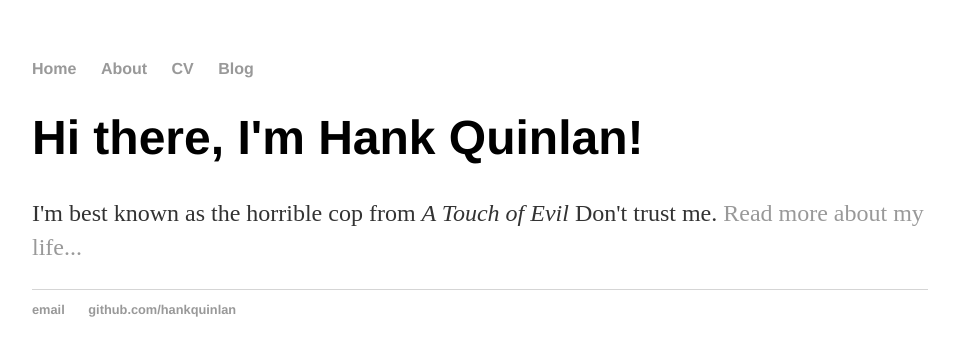
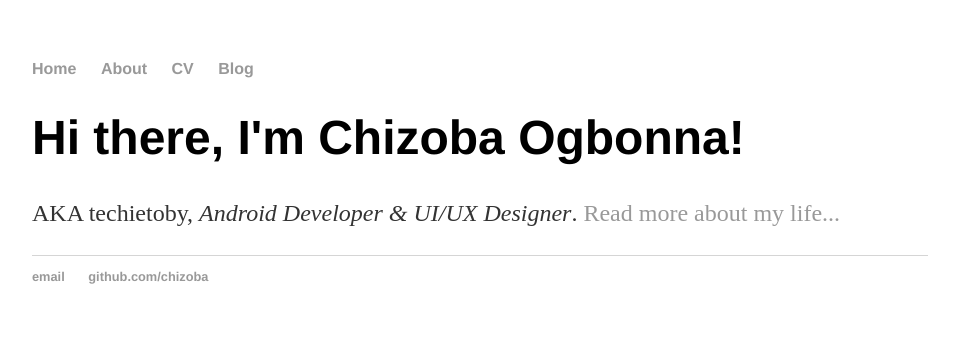
Before and after one commit to chizoba/chizoba.github.io, a Jekyll site: the page built from index.html, in a window 1280 px wide. Shown: the top 356 px of the page, without its empty margins (160-1119 px from the left). Built offline with Jekyll 4.4.1, drawn with Linux system fonts in a browser that asks for light colours.

Commit message:
Update index.html

```diff
--- a/index.html
+++ b/index.html
@@ -1,30 +1,8 @@
-<!DOCTYPE html>
-<html>
-	<head>
-		<title>Hank Quinlan, Horrible Cop</title>
-		<!-- link to main stylesheet -->
-		<link rel="stylesheet" type="text/css" href="/css/main.css">
-	</head>
-	<body>
-		<nav>
-    		<ul>
-        		<li><a href="/">Home</a></li>
-	        	<li><a href="/about">About</a></li>
-        		<li><a href="/cv">CV</a></li>
-        		<li><a href="/blog">Blog</a></li>
-    		</ul>
-		</nav>
-		<div class="container">
-    		<div class="blurb">
-        		<h1>Hi there, I'm Hank Quinlan!</h1>
-				<p>I'm best known as the horrible cop from <em>A Touch of Evil</em> Don't trust me. <a href="/about">Read more about my life...</a></p>
-    		</div><!-- /.blurb -->
-		</div><!-- /.container -->
-		<footer>
-    		<ul>
-        		<li><a href="mailto:hankquinlanhub@gmail.com">email</a></li>
-        		<li><a href="https://github.com/hankquinlan">github.com/hankquinlan</a></li>
-			</ul>
-		</footer>
-	</body>
-</html>
+---
+layout: default
+title: Chizoba Ogbonna
+---
+<div class="blurb">
+	<h1>Hi there, I'm Chizoba Ogbonna!</h1>
+	<p>AKA techietoby, <em>Android Developer & UI/UX Designer</em>. <a href="/about">Read more about my life...</a></p>
+</div><!-- /.blurb -->
```
